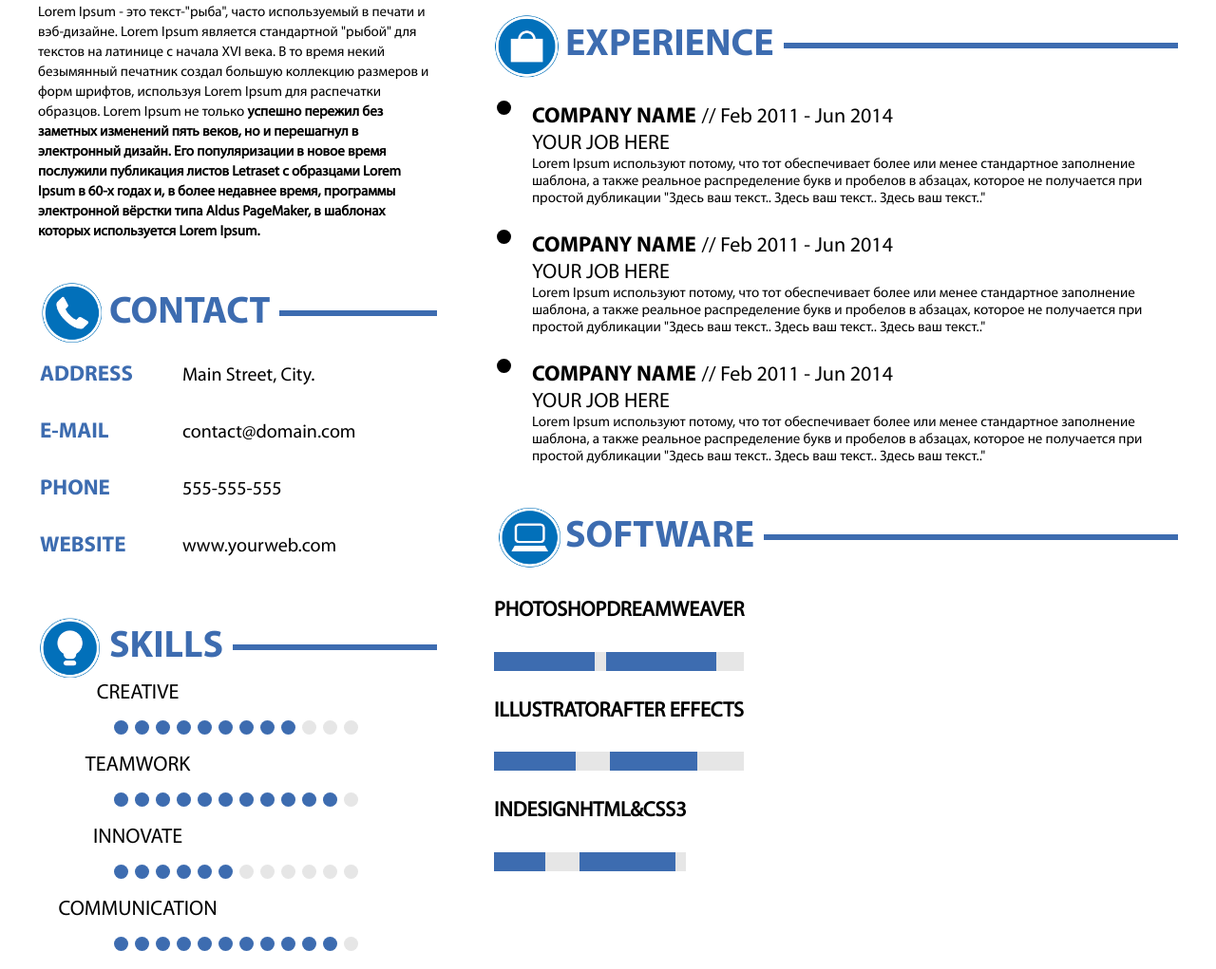
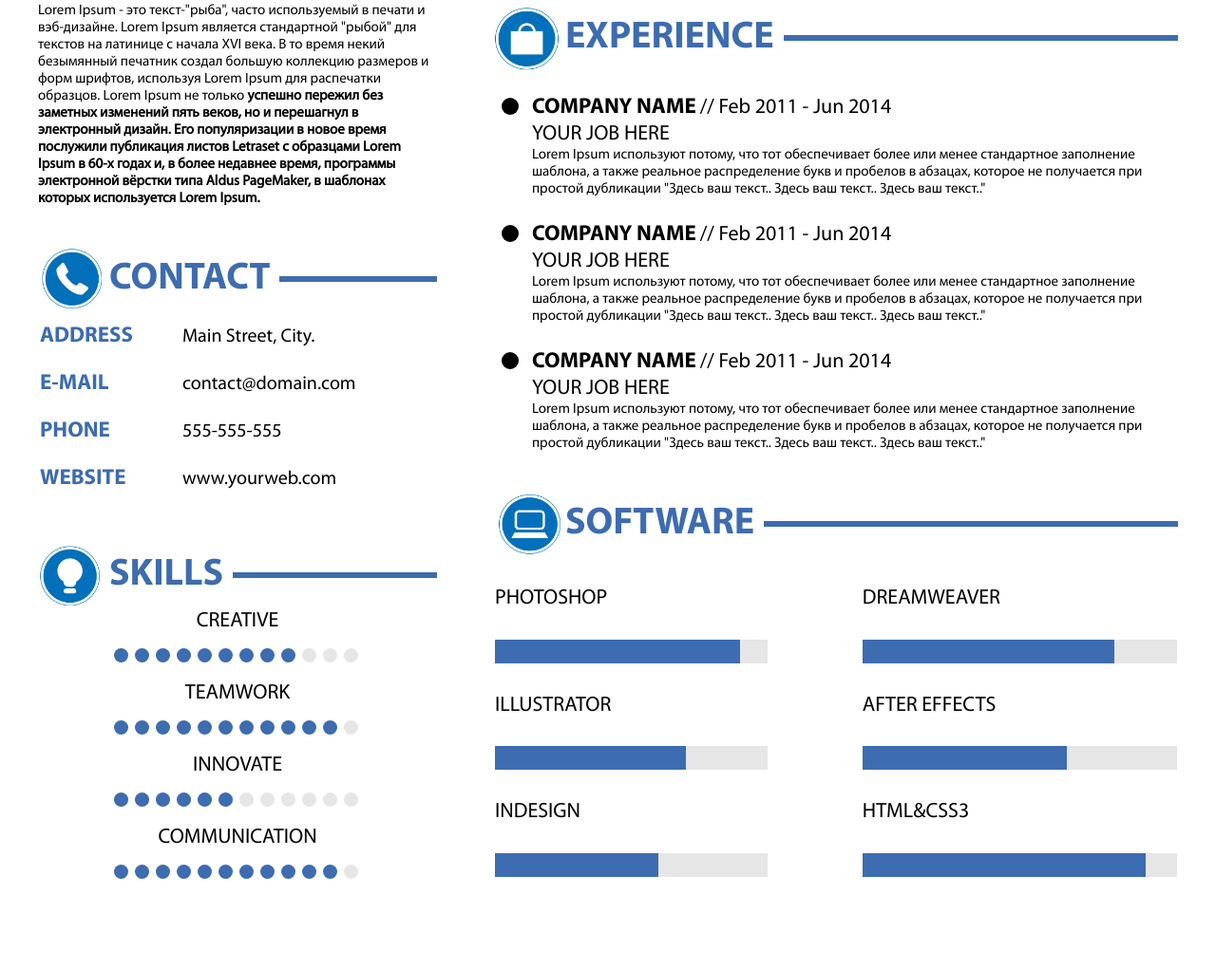
Before and after one commit to clicktronix/test-summary, a plain HTML site: page index.html in a window 1280 px wide. Shown: the part 681-1702 px from the top of the page at 95% size. After the commit the page ends 1626 px from the top, so only its background shows below. Drawn offline with Linux system fonts and the light colour scheme.

Commit message:
Доделана секция software с использованием таблицы. Изменены отступы секций. Убран маркер списка, вместо него добавлен круг

```diff
--- a/css/main.css
+++ b/css/main.css
@@ -3,11 +3,11 @@
 #home .frame h1,
 #home .frame h4,
 #home .text_header {
-    font-family: "MyriadProBold";
+    font-family: "MyriadProBold", serif;
 }
 
 .light, #home .frame h2 {
-    font-family: "MyriadProLightSemiExtended_31641";
+    font-family: "MyriadProLightSemiExtended_31641", serif;
 }
 
 .regular,
@@ -18,8 +18,8 @@
 #home .experience .date,
 #home .education ul li p,
 #home .experience ul li p
- {
-    font-family: "MyriadProRegular";
+{
+    font-family: "MyriadProRegular", serif;
 }
 
 html {
@@ -100,12 +100,12 @@ body {
 
 #home .profile p {
     font-size: 15px;
-    line-height: 1.4;
+    line-height: 1.2;
 }
 
 #home .contact table th {
     text-align: left;
-    padding: 15px 0;
+    padding: 10px 0;
 }
 
 #home .contact .description {
@@ -143,22 +143,39 @@ body {
     background: #e6e6e6;
 }
 
-.education ul,
-.experience ul {
+#home .education ul,
+#home .experience ul {
     margin: 0;
-    font-size: 50px;
+    list-style: none;
 }
 
-.education li span,
-.education li h4,
-.experience li span,
-.experience li h4 {
-    margin: 0;
-    font-size: 23px;
+#home .education ul .circle,
+#home .experience ul .circle{
+    margin-left: -32px;
+    margin-top: 3px;
+    position: absolute;
+    width: 18px;
+    height: 18px;
+    background: #000000;
+    -moz-border-radius: 50px;
+    -webkit-border-radius: 50px;
+    border-radius: 9px;
 }
 
-.education li p,
-.experience li p {
+#home .education .paragraph,
+#home .experience .paragraph {
+    margin-top: 25px;
+}
+
+#home .education li span,
+#home .experience li span,
+#home .education li h4,
+#home .experience li h4 {
+    margin: 0;
+}
+
+#home .education li p,
+#home .experience li p {
     margin: 0;
     font-size: 15px;
 }
@@ -167,51 +184,55 @@ body {
     font-size: 22px;
     font-weight: 300;
 }
+
 #home .experience .text_header {
-    color: #000;
+    color: #000000;
 }
 
-#home .subheader{
-    display: flex;
-    width: 50%;
+#home .software table {
+    border-collapse: collapse;
+    border-spacing: 40px 0;
+    width: 100%;
+    text-align: left;
 }
 
-#home .subheader .left {
-    justify-content: flex-start;
+#home .software .left {
+    padding-right: 50px;
 }
 
-#home .subheader .right {
-    justify-content: flex-end;
+#home .software .right {
+    padding-left: 50px;
 }
 
-#home .software .subheader .gray-bar {
+#home .software .block .gray-bar {
     background: #e6e6e6;
-    width: 100%;
-    height: 20px;
+    height: 25px;
 }
 
-#home .software .subheader .gray-bar .blue-bar {
+#home .software .block .gray-bar .blue-bar {
     float: left;
     background: #3d6cb0;
     width: 90%;
-    height: 20px;
+    height: 25px;
 }
 
-#home .software .subheader .gray-bar .dreamweaver {
+#home .software .block .gray-bar .dreamweaver {
     width: 80%;
 }
 
-#home .software .subheader .gray-bar .illustrator {
+#home .software .block .gray-bar .illustrator {
     width: 70%;
 }
 
-#home .software .subheader .gray-bar .after-effects {
+#home .software .block .gray-bar .after-effects {
     width: 65%;
 }
 
-#home .software .subheader .gray-bar .indesign {
+#home .software .block .gray-bar .indesign {
     width: 60%;
 }
+
+        /*Иконки и линии*/
 
 .icon,
 #home h3:before {
@@ -227,27 +248,27 @@ body {
 }
 
 #home .profile h3:before {
-    background-position: 0px 0px;
+    background-position: 0 0;
 }
 
 #home .contact h3:before {
-    background-position: -83px 0px;
+    background-position: -83px 0;
 }
 
 #home .skills h3:before {
-    background-position: -171px 0px;
+    background-position: -171px 0;
 }
 
 #home .education h3:before {
-    background-position: -259px 0px;
+    background-position: -259px 0;
 }
 
 #home .experience h3:before {
-    background-position: -355px 0px;
+    background-position: -355px 0;
 }
 
 #home .software h3:before {
-    background-position: -447px 0px;
+    background-position: -447px 0;
 }
 
 .line,
--- a/index.html
+++ b/index.html
@@ -35,7 +35,7 @@
             </div>
             <div class="contact">
                 <h3>Contact</h3>
-                <table class="contact-table">
+                <table>
                     <tr>
                         <th class="text_header">Address</th>
                         <th class="description">Main Street, City.</th>
@@ -131,9 +131,9 @@
                 <h3>Education</h3>
                 <ul>
                     <li>
-                        <div class="block">
+                        <div class="paragraph">
                             <h4>
-                                <span class="text_header">Master Degree</span>
+                                <span class="text_header"><div class="circle"></div>Master Degree</span>
                                 <span class="date">// Feb 2011 - Jun 2014</span>
                             </h4>
                             <h4 class="subheader">University name</h4>
@@ -145,9 +145,9 @@
                         </div>
                     </li>
                     <li>
-                        <div class="block">
+                        <div class="paragraph">
                             <h4>
-                                <span class="text_header">Master Degree</span>
+                                <span class="text_header"><div class="circle"></div>Master Degree</span>
                                 <span class="date">// Feb 2011 - Jun 2014</span>
                             </h4>
                             <h4 class="subheader">University name</h4>
@@ -159,9 +159,9 @@
                         </div>
                     </li>
                     <li>
-                        <div class="block">
+                        <div class="paragraph">
                             <h4>
-                                <span class="text_header">Master Degree</span>
+                                <span class="text_header"><div class="circle"></div>Master Degree</span>
                                 <span class="date">// Feb 2011 - Jun 2014</span>
                             </h4>
                             <h4 class="subheader">University name</h4>
@@ -173,9 +173,9 @@
                         </div>
                     </li>
                     <li>
-                        <div class="block">
+                        <div class="paragraph">
                             <h4>
-                                <span class="text_header">Master Degree</span>
+                                <span class="text_header"><div class="circle"></div>Master Degree</span>
                                 <span class="date">// Feb 2011 - Jun 2014</span>
                             </h4>
                             <h4 class="subheader">University name</h4>
@@ -192,9 +192,9 @@
                 <h3>Experience</h3>
                 <ul>
                     <li>
-                        <div class="block">
+                        <div class="paragraph">
                             <h4>
-                                <span class="text_header">Company name</span>
+                                <span class="text_header"><div class="circle"></div>Company name</span>
                                 <span class="date">// Feb 2011 - Jun 2014</span>
                             </h4>
                             <h4 class="subheader">Your job here</h4>
@@ -206,9 +206,9 @@
                         </div>
                     </li>
                     <li>
-                        <div class="block">
+                        <div class="paragraph">
                             <h4>
-                                <span class="text_header">Company name</span>
+                                <span class="text_header"><div class="circle"></div>Company name</span>
                                 <span class="date">// Feb 2011 - Jun 2014</span>
                             </h4>
                             <h4 class="subheader">Your job here</h4>
@@ -220,9 +220,9 @@
                         </div>
                     </li>
                     <li>
-                        <div class="block">
+                        <div class="paragraph">
                             <h4>
-                                <span class="text_header">Company name</span>
+                                <span class="text_header"><div class="circle"></div>Company name</span>
                                 <span class="date">// Feb 2011 - Jun 2014</span>
                             </h4>
                             <h4 class="subheader">Your job here</h4>
@@ -237,54 +237,56 @@
             </div>
             <div class="software">
                 <h3>Software</h3>
-                <div class="subheader">
-                    <div class="left">
-                        <h4>Photoshop</h4>
+                <table>
+                    <tr class="block">
+                        <th class="left">
+                            <h4 class="subheader">Photoshop</h4>
                             <div class="gray-bar">
                                 <div class="blue-bar">
                                 </div>
                             </div>
-                    </div>
-                    <div class="right">
-                        <h4>Dreamweaver</h4>
+                        </th>
+                        <th class="right">
+                            <h4 class="subheader">Dreamweaver</h4>
                             <div class="gray-bar">
                                 <div class="blue-bar dreamweaver">
                                 </div>
                             </div>
-                    </div>
-                </div>
-                <div class="subheader">
-                    <div class="left">
-                        <h4>Illustrator</h4>
+                        </th>
+                    </tr>
+                    <tr class="block">
+                        <th class="left">
+                            <h4 class="subheader">Illustrator</h4>
                             <div class="gray-bar">
                                 <div class="blue-bar illustrator">
                                 </div>
                             </div>
-                    </div>
-                    <div class="right">
-                        <h4>After effects</h4>
+                        </th>
+                        <th class="right">
+                            <h4 class="subheader">After effects</h4>
                             <div class="gray-bar">
                                 <div class="blue-bar after-effects">
                                 </div>
                             </div>
-                    </div>
-                </div>
-                <div class="subheader">
-                    <div class="left">
-                        <h4>Indesign</h4>
+                        </th>
+                    </tr>
+                    <tr class="block">
+                        <th class="left">
+                            <h4 class="subheader">Indesign</h4>
                             <div class="gray-bar">
                             <div class="blue-bar indesign">
                             </div>
                             </div>
-                    </div>
-                    <div class="right">
-                        <h4>HTML&amp;CSS3</h4>
+                        </th>
+                        <th class="right">
+                            <h4 class="subheader">HTML&amp;CSS3</h4>
                             <div class="gray-bar">
                                 <div class="blue-bar">
                                 </div>
                             </div>
-                    </div>
-                </div>
+                        </th>
+                    </tr>
+                </table>
             </div>
         </div>
     </div>
```
Lines whose indentation alone changed are shown as unchanged.
